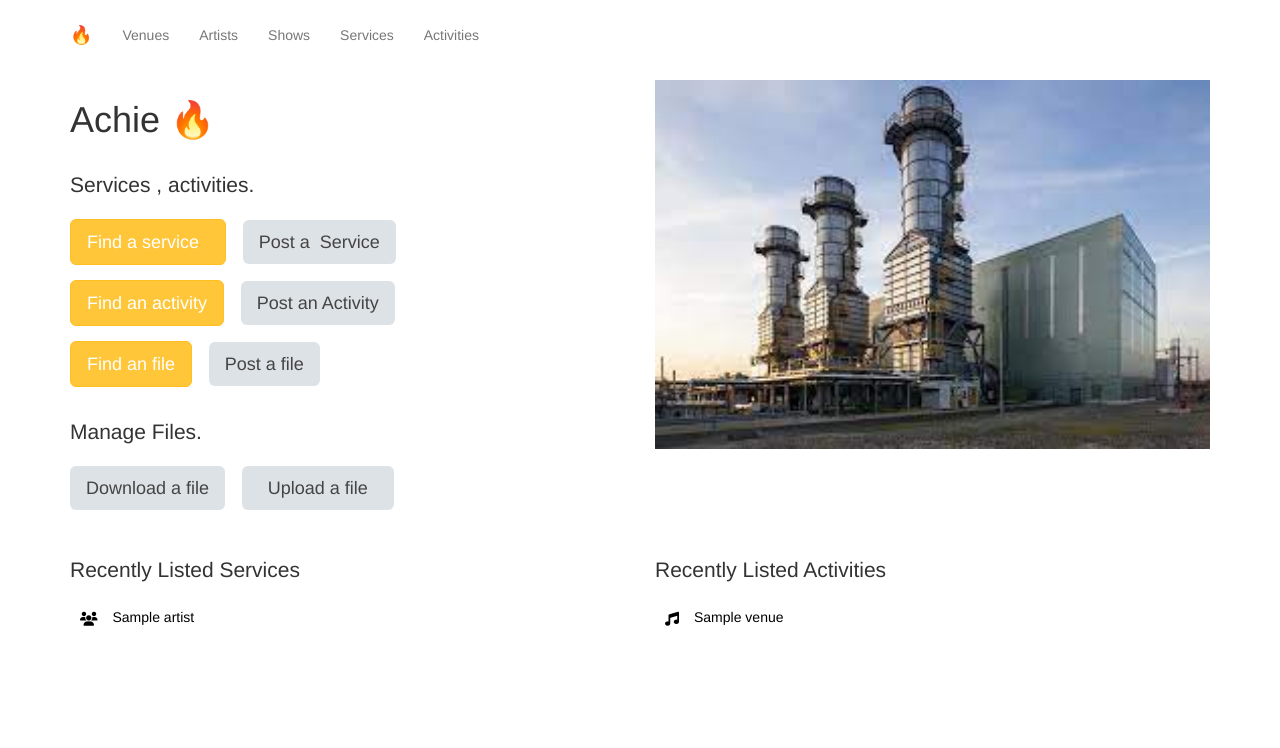
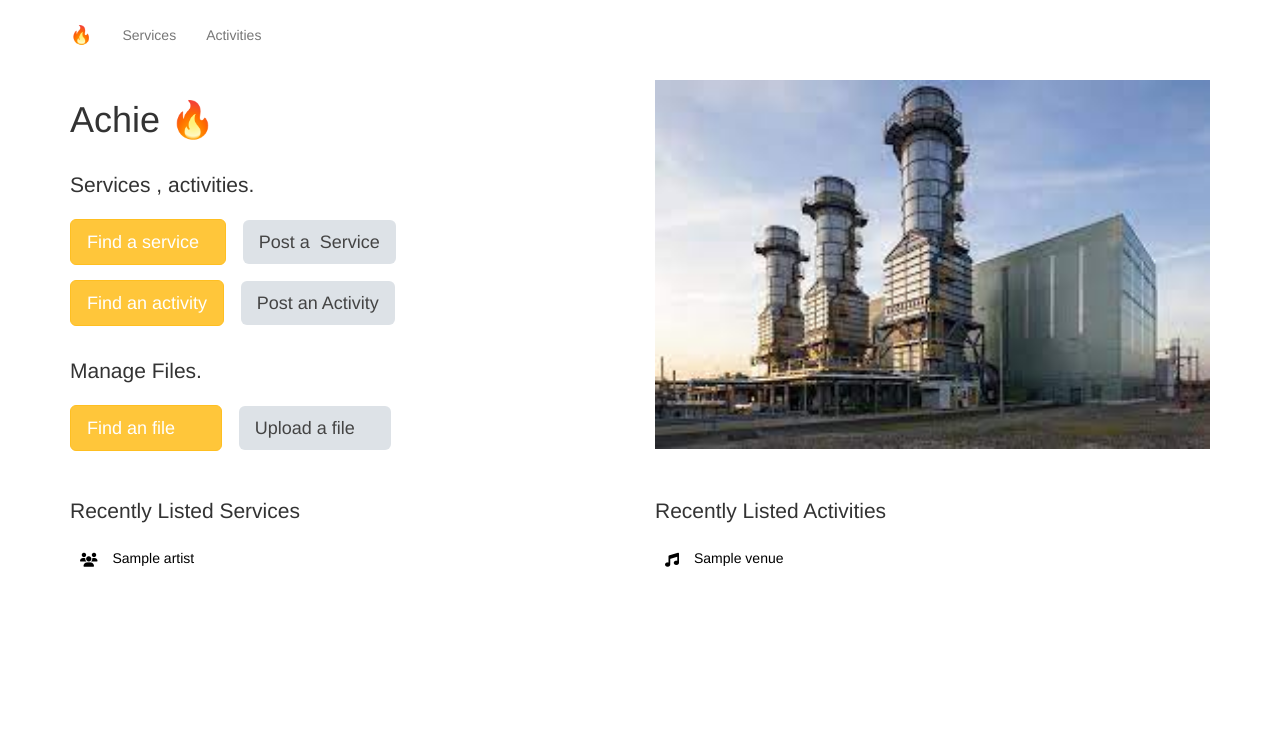
Before and after one commit to Njamen/Archie, a Flask app: page / in a window 1280 px wide. Shown: the top 748 px of the page. Run offline with Flask 2, Linux system fonts and the light colour scheme; tables that the repository leaves empty hold one stand-in row (values such as "Sample post"); some libraries are stand-ins or nearby versions.

Commit message:
version 001

```diff
--- a/templates/forms/new_service.html
+++ b/templates/forms/new_service.html
@@ -3,13 +3,13 @@
 {% block content %}
   <div class="form-wrapper">
     <form method="post" class="form" action="/service/create">
-      <h3 class="form-heading">List a new venue <a href="{{ url_for('index') }}" title="Back to homepage"><i class="fa fa-home pull-right"></i></a></h3>
+      <h3 class="form-heading">List a new service <a href="{{ url_for('index') }}" title="Back to homepage"><i class="fa fa-home pull-right"></i></a></h3>
       <div class="form-group">
         <label for="name">Name</label>
         {{ form.name(class_ = 'form-control', autofocus = true) }}
       </div>
 
-      <input type="submit" value="Create Venue" class="btn btn-primary btn-lg btn-block">
+      <input type="submit" value="Create service" class="btn btn-primary btn-lg btn-block">
     </form>
   </div>
 {% endblock %}
--- a/templates/layouts/main.html
+++ b/templates/layouts/main.html
@@ -98,9 +98,6 @@
             </li>
           </ul>
           <ul class="nav navbar-nav">
-            <li {% if request.endpoint == 'venues' %} class="active" {% endif %}><a href="{{ url_for('venues') }}">Venues</a></li>
-            <li {% if request.endpoint == 'artists' %} class="active" {% endif %}><a href="{{ url_for('artists') }}">Artists</a></li>
-            <li {% if request.endpoint == 'shows' %} class="active" {% endif %}><a href="{{ url_for('shows') }}">Shows</a></li>
             <li {% if request.endpoint == 'Services' %} class="active" {% endif %}><a href="{{ url_for('services') }}">Services</a></li>
             <li {% if request.endpoint == 'activities' %} class="active" {% endif %}><a href="{{ url_for('activities') }}">Activities</a></li>
 
--- a/templates/pages/activities.html
+++ b/templates/pages/activities.html
@@ -6,9 +6,9 @@
         {% for activity in areas %}
             <li>
                 <a href="/service/{{activity.service.id}}/activity/{{activity.id}}/fichiers">
-                    <i class="fas fa-music"></i>
+                    <i class="fa fa-bolt"></i>
                     <div class="item">
-                        <h5>{{activity.name }} from {{activity.service.name}}</h5>
+                        <h5>{{activity.name }}, id : {{activity.id}} </h5>
                     </div>
                 </a>
             </li>
--- a/templates/pages/artists.html
+++ b/templates/pages/artists.html
@@ -7,7 +7,7 @@
 		<a href="/artists/{{ artist.id }}">
 			<i class="fas fa-users"></i>
 			<div class="item">
-				<h5>{{ artist.name }}</h5>
+				<h5>{{ artist.name }} , id : {{artist.id}} </h5>
 			</div>
 		</a>
 	</li>
--- a/templates/pages/home.html
+++ b/templates/pages/home.html
@@ -6,21 +6,18 @@
 		<h1>Achie 🔥</h1>
 		<p class="lead">Services , activities.</p>
 		<h3>
-			<a href="/venues"><button class="btn btn-primary btn-lg">Find a service &nbsp; </button></a>
+			<a href="/services"><button class="btn btn-primary btn-lg">Find a service &nbsp; </button></a>
 			<a href="/service/create"><button class="btn btn-default btn-lg">Post a&nbsp;  Service </button></a>
 		</h3>
 		<h3>
-			<a href="/artists"><button class="btn btn-primary btn-lg">Find an activity</button></a>
+			<a href="/activities"><button class="btn btn-primary btn-lg">Find an activity</button></a>
 			<a href="/activity/create"><button class="btn btn-default btn-lg">Post an Activity</button></a>
 		</h3>
-		<h3>
-			<a href="/fichier"><button class="btn btn-primary btn-lg">Find an file</button></a>
-			<a href="/fichier/create"><button class="btn btn-default btn-lg">Post a file</button></a>
-		</h3>
+
 		<p class="lead">Manage Files.</p>
 		<h3>
-			<a href="/shows/create"><button class="btn btn-default btn-lg">Download a file</button></a>
-			<a href="/shows/create"><button class="btn btn-default btn-lg"> &nbsp; Upload  a file &nbsp; </button></a>
+			<a href="/fichier"><button class="btn btn-primary btn-lg">Find an file &nbsp; &nbsp; &nbsp;</button></a>
+			<a href="/fichier/create"><button class="btn btn-default btn-lg">Upload a file &nbsp; &nbsp; </button></a>
 		</h3>
 	</div>
 	<div class="col-sm-6 hidden-sm hidden-xs">
--- a/templates/pages/services.html
+++ b/templates/pages/services.html
@@ -1,13 +1,14 @@
 {% extends 'layouts/main.html' %}
 {% block title %}Archie | Service{% endblock %}
 {% block content %}
+<h3> Services </h3>
 {% for service in areas %}
-<h3>{{ service.name}}</h3>
+<h4>{{ service.name}}, id : {{service.id}}</h3>
 	<ul class="items">
 		{% for activity in service.activities %}
 		<li>
 			<a href="/service/{{ service.id }}/activity/{{activity.id}}/fichiers">
-				<i class="fas fa-music"></i>
+				<i class="fa fa-bolt"></i>
 				<div class="item">
 					<h5>{{ activity.name }}</h5>
 				</div>
```
Also changed, not shown: templates/pages/fichiers.html (+5 -6 lines).
